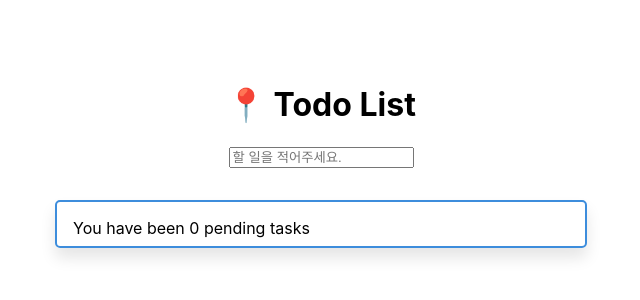
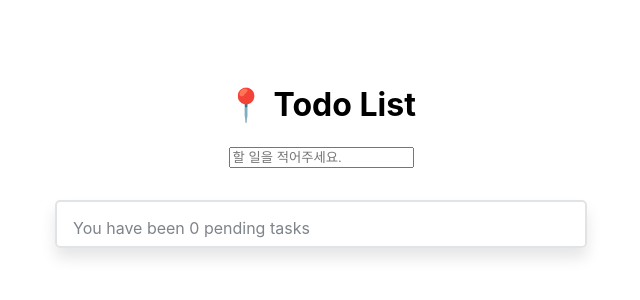
Before and after one commit to YWTechIT/todo-list-project, a React (Create React App) app: page / in a window 1280 px wide. Shown: the top 300 px of the page, without its empty margins (319-959 px from the left). Built offline with nearby package versions, Linux system fonts and the light colour scheme.

Commit message:
Change CSS color, container width

```diff
--- a/src/components/container/index.tsx
+++ b/src/components/container/index.tsx
@@ -10,6 +10,7 @@ const ContainerWrapper = styled.main`
     align-items: center;
     margin: 64px auto;
     min-width: 200px;
+    width: 768px;
 `
 
 const Container = ({children}: ContainerProps) => <ContainerWrapper>{children}</ContainerWrapper>
--- a/src/components/molecules/todo/index.tsx
+++ b/src/components/molecules/todo/index.tsx
@@ -28,7 +28,7 @@ const CheckedStyle = styled.input`
   display: inline;
 `
 
-const TextStyle = styled.section<TextProps>`
+const TextStyle = styled.span<TextProps>`
   display: inline;
   margin-left: 8px;
   text-decoration: ${(props) => props.checked && "line-through"};
@@ -38,7 +38,7 @@ const TextStyle = styled.section<TextProps>`
 const Todo = ({ todo, onRemove, isChecked }: TodoProps) => {
   return (
     <TodoStyle>
-      <label>
+      <label id={todo.id}>
         <li id={todo.id}>
           <CheckedStyle type="checkbox" onClick={() => isChecked(todo.id)}/>
           <TextStyle checked={todo.checked}>{todo.title}</TextStyle>
--- a/src/components/organisms/footer/index.tsx
+++ b/src/components/organisms/footer/index.tsx
@@ -8,6 +8,7 @@ interface FooterProps {
 const FooterStyle = styled.footer`
     margin-top: -8px;
     padding: 0px 8px;
+    color: ${(props) => props.theme.footerTextColor};
 `
 const Footer = ({todos}: FooterProps) => {
     return(
--- a/src/components/organisms/todoGroup/index.tsx
+++ b/src/components/organisms/todoGroup/index.tsx
@@ -12,7 +12,7 @@ interface Todos {
 
 const TodoGroupWrapper = styled.article`
   width: 512px;
-  border: 2px solid #3d8ddc;
+  border: 2px solid ${(props) => props.theme.borderColor};
   margin: 32px 0px;
   padding: 8px;
   border-radius: 5px;
```
